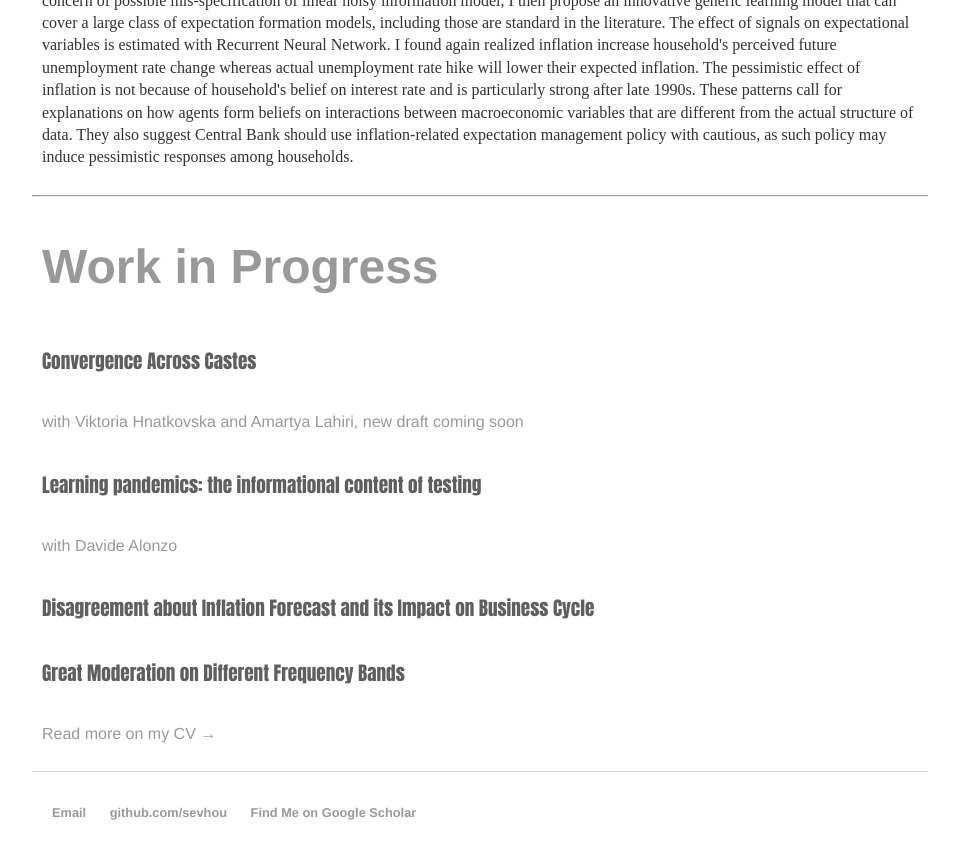
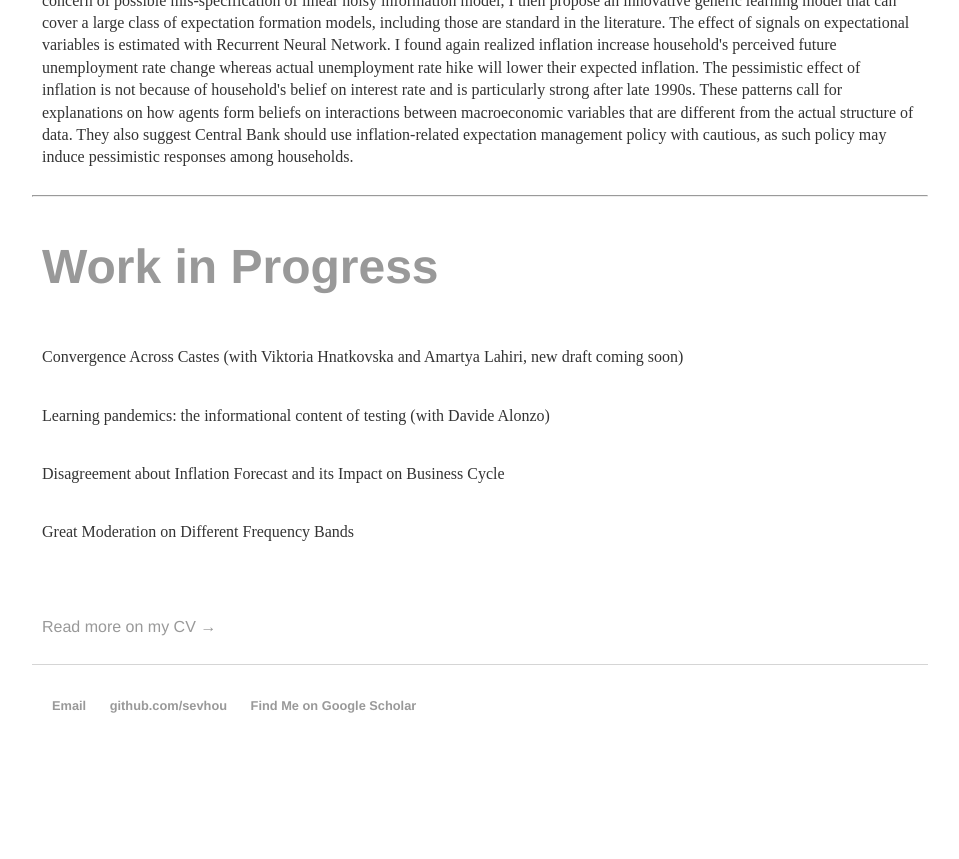
Before and after one commit to sevhou/sevhou.github.io, a Jekyll site: the page built from research/index.html, in a window 1280 px wide and 900 px high, scrolled down 1504 px. Shown: the top 859 px of the window, without its empty margins (160-1119 px from the left). Built offline with Jekyll 4.4.1, drawn with Linux system fonts in a browser that asks for light colours; after the commit the page ends 2297 px from its top, so only the background shows below that.

Commit message:
Update index.html

```diff
--- a/research/index.html
+++ b/research/index.html
@@ -74,10 +74,10 @@ title: Research
 		<hr>
 
 	<h1 class="wip">Work in Progress</h1>
-	<h2>Convergence Across Castes</h2><p class="light-text">with Viktoria Hnatkovska and Amartya Lahiri, new draft coming soon</p>
-	<h2>Learning pandemics: the informational content of testing</h2><p class="light-text">with Davide Alonzo</p>
-	<h2>Disagreement about Inflation Forecast and its Impact on Business Cycle</h2>
-	<h2>Great Moderation on Different Frequency Bands</h2>
+	<p>Convergence Across Castes (with Viktoria Hnatkovska and Amartya Lahiri, new draft coming soon)</p>
+	<p>Learning pandemics: the informational content of testing (with Davide Alonzo)</p>
+	<p>Disagreement about Inflation Forecast and its Impact on Business Cycle</p>
+	<p>Great Moderation on Different Frequency Bands<p>
 
 
 	<p class="light-text"><a href="https://sevhou.github.io/cv/">Read more on my CV &#8594;</a></p>
```
